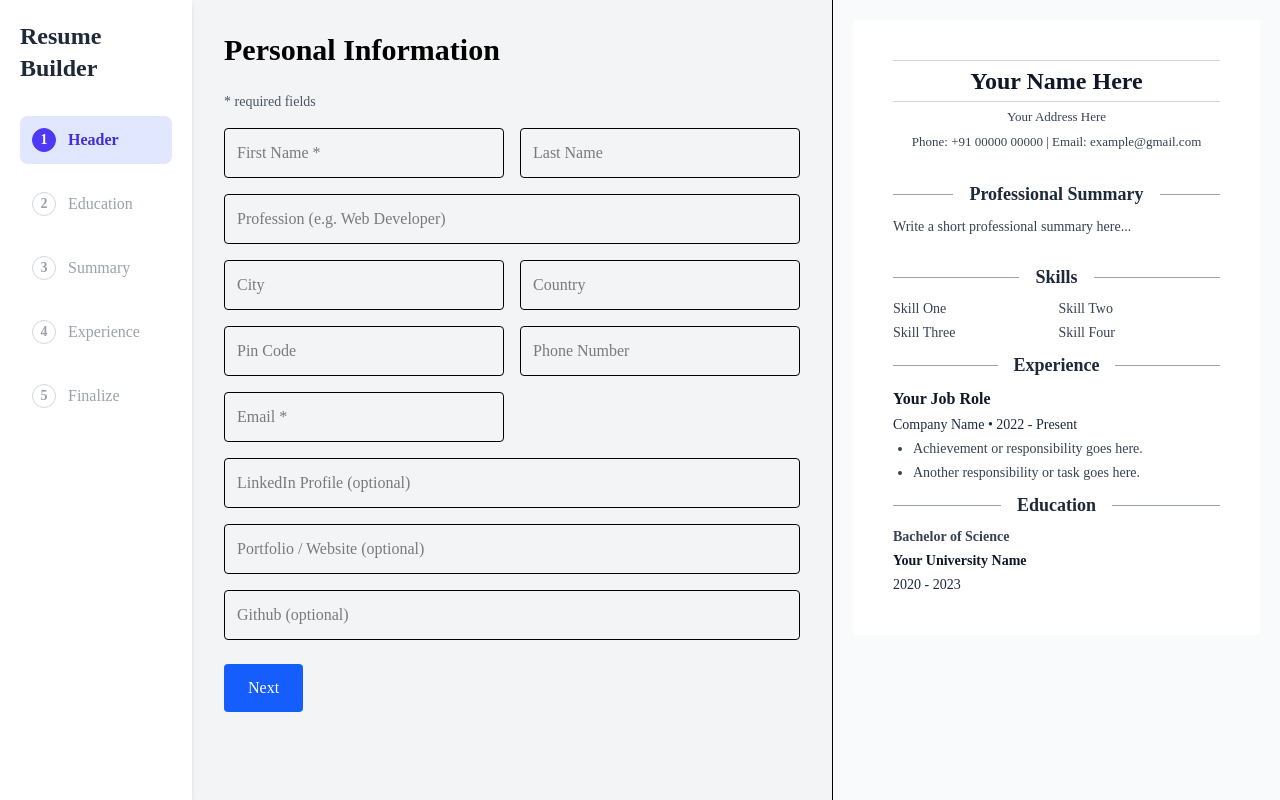
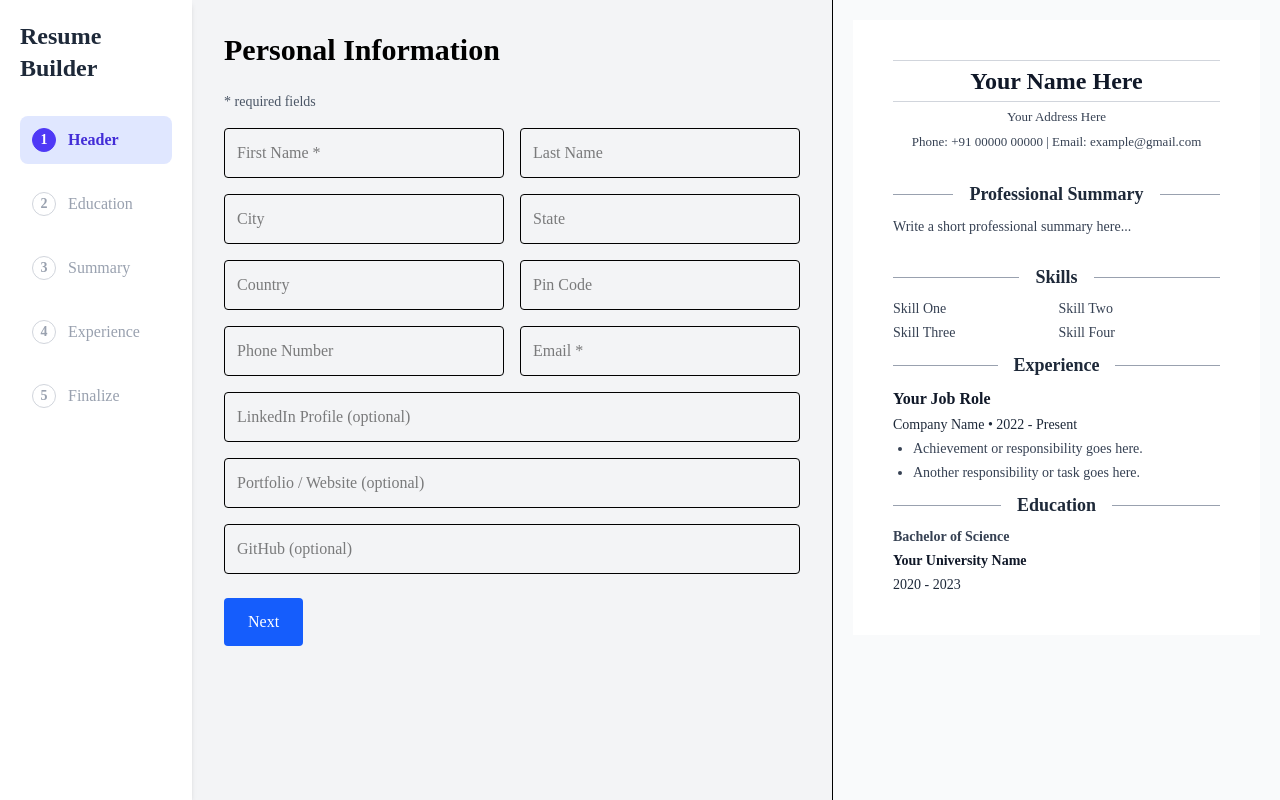
Before and after one commit to Nitesh47kumars/Resumify, a React (Vite) app: page /create/header in a window 1280 px wide. Built offline with nearby package versions, Linux system fonts and the light colour scheme.

Commit message:
Complete Funtionality of Header component

```diff
--- a/src/Layout/ResumePreview.jsx
+++ b/src/Layout/ResumePreview.jsx
@@ -11,7 +11,7 @@ const ResumePreview = () => {
     name: `${header.firstName || ""} ${header.lastName || ""}`.trim(),
     email: header.email || "",
     phone: header.phone || "",
-    address: `${header.city || ""} ${header.country || ""} ${header.pin || ""}`.trim(),
+    address: `${header.city || ""} ${header.state || ""} ${header.country || ""} ${header.pin || ""}`.trim(),
     summary: formData.summary || "",
     skills: formData.skills || [],
     experience: formData.experience || [],
@@ -24,8 +24,6 @@ const ResumePreview = () => {
     }
   };
 
-
-
   return (
     <div>
       <ResumeTemplate1 data={mergedData} />
--- a/src/Pages/Create/Header.jsx
+++ b/src/Pages/Create/Header.jsx
@@ -11,8 +11,8 @@ export default function Header() {
     formData.header || {
       firstName: "",
       lastName: "",
-      profession: "",
       city: "",
+      state: "",
       country: "",
       pin: "",
       phone: "",
@@ -24,7 +24,9 @@ export default function Header() {
   );
 
   const handleChange = (e) => {
-    const updated = { ...headerData, [e.target.name]: e.target.value };
+    const { name, value } = e.target;
+
+    const updated = { ...headerData, [name]: value };
     setHeaderData(updated);
 
     setFormData((prev) => ({
@@ -33,6 +35,22 @@ export default function Header() {
     }));
   };
 
+  const handleBlur = (e) => {
+    const { name, value } = e.target;
+
+    if (["city", "state", "country"].includes(name)) {
+      const formatted =
+        value.trim().endsWith(",") ? value.trim() : value.trim() + ",";
+
+      const updated = { ...headerData, [name]: formatted };
+      setHeaderData(updated);
+
+      setFormData((prev) => ({
+        ...prev,
+        header: updated,
+      }));
+    }
+  };
 
   const handleNext = () => {
     if (!headerData.firstName || !headerData.email) {
@@ -49,11 +67,9 @@ export default function Header() {
     <CreateLayout>
       <div className="max-w-2xl mx-auto">
         <h1 className="text-3xl font-bold mb-6">Personal Information</h1>
-
         <p className="text-sm text-gray-600 mb-4">* required fields</p>
 
         <div className="grid grid-cols-2 gap-4">
-
           {/* First Name */}
           <input
             name="firstName"
@@ -72,21 +88,23 @@ export default function Header() {
             className="p-3 border rounded"
           />
 
-          {/* Profession */}
-          <input
-            name="profession"
-            value={headerData.profession}
-            onChange={handleChange}
-            placeholder="Profession (e.g. Web Developer)"
-            className="col-span-2 p-3 border rounded"
-          />
-
           {/* City */}
           <input
             name="city"
             value={headerData.city}
             onChange={handleChange}
+            onBlur={handleBlur}
             placeholder="City"
+            className="p-3 border rounded"
+          />
+
+          {/* State */}
+          <input
+            name="state"
+            value={headerData.state}
+            onChange={handleChange}
+            onBlur={handleBlur}
+            placeholder="State"
             className="p-3 border rounded"
           />
 
@@ -95,6 +113,7 @@ export default function Header() {
             name="country"
             value={headerData.country}
             onChange={handleChange}
+            onBlur={handleBlur}
             placeholder="Country"
             className="p-3 border rounded"
           />
@@ -145,11 +164,12 @@ export default function Header() {
             className="col-span-2 p-3 border rounded"
           />
 
+          {/* GitHub */}
           <input
             name="github"
             value={headerData.github}
             onChange={handleChange}
-            placeholder="Github (optional)"
+            placeholder="GitHub (optional)"
             className="col-span-2 p-3 border rounded"
           />
         </div>
```
